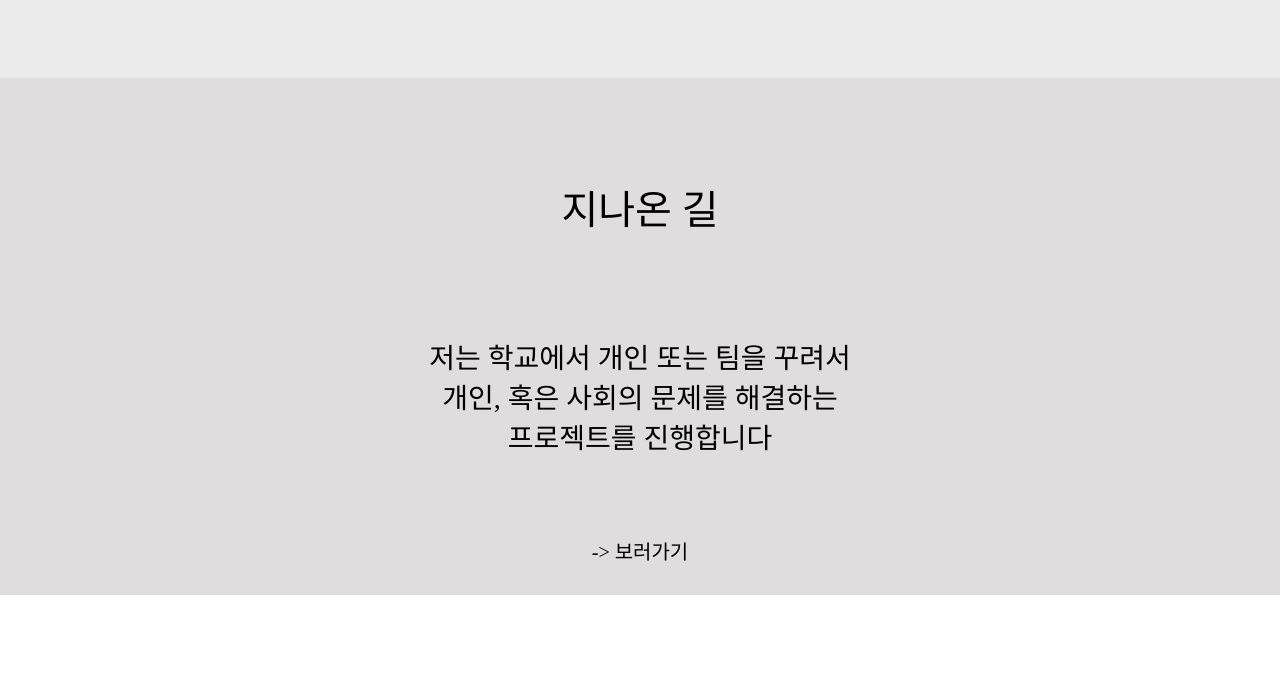
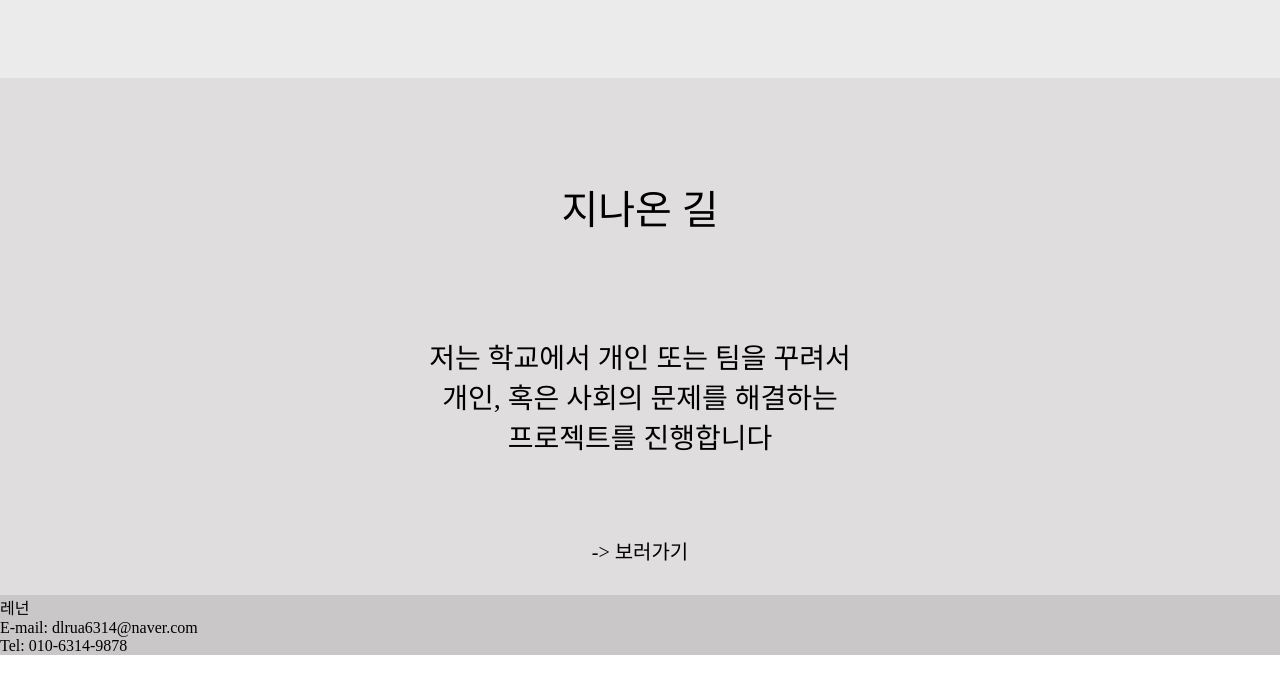
Before and after one commit to dlrua6939/Lennon-pages, a plain HTML site: page index.html in a window 1280 px wide. Shown: the part 3250-3943 px from the top of the page. Drawn offline with nearby package versions, Linux system fonts and the light colour scheme; a web font is replaced by a local one.

Commit message:
Update index.html

```diff
--- a/index.html
+++ b/index.html
@@ -376,6 +376,9 @@
             font-size: 30px;
             margin-bottom: 18px;
         }
+        .contact{
+            background-color: rgb(201, 199, 199);
+        }
     </style>
 </head>
 
@@ -506,7 +509,15 @@
                         </div>
                     </a>
                 </div>
-                <div class="contact"></div>
+                <div class="contactline">
+                    <div class="contact">
+                        <div class="myname">레넌</div>
+                        <div class="contactnumber">
+                            <div>E-mail: dlrua6314@naver.com</div>
+                            <div>Tel: 010-6314-9878</div>
+                        </div>
+                    </div>
+                </div>
             </div>
         </div>
         <div id="cursor">
```
